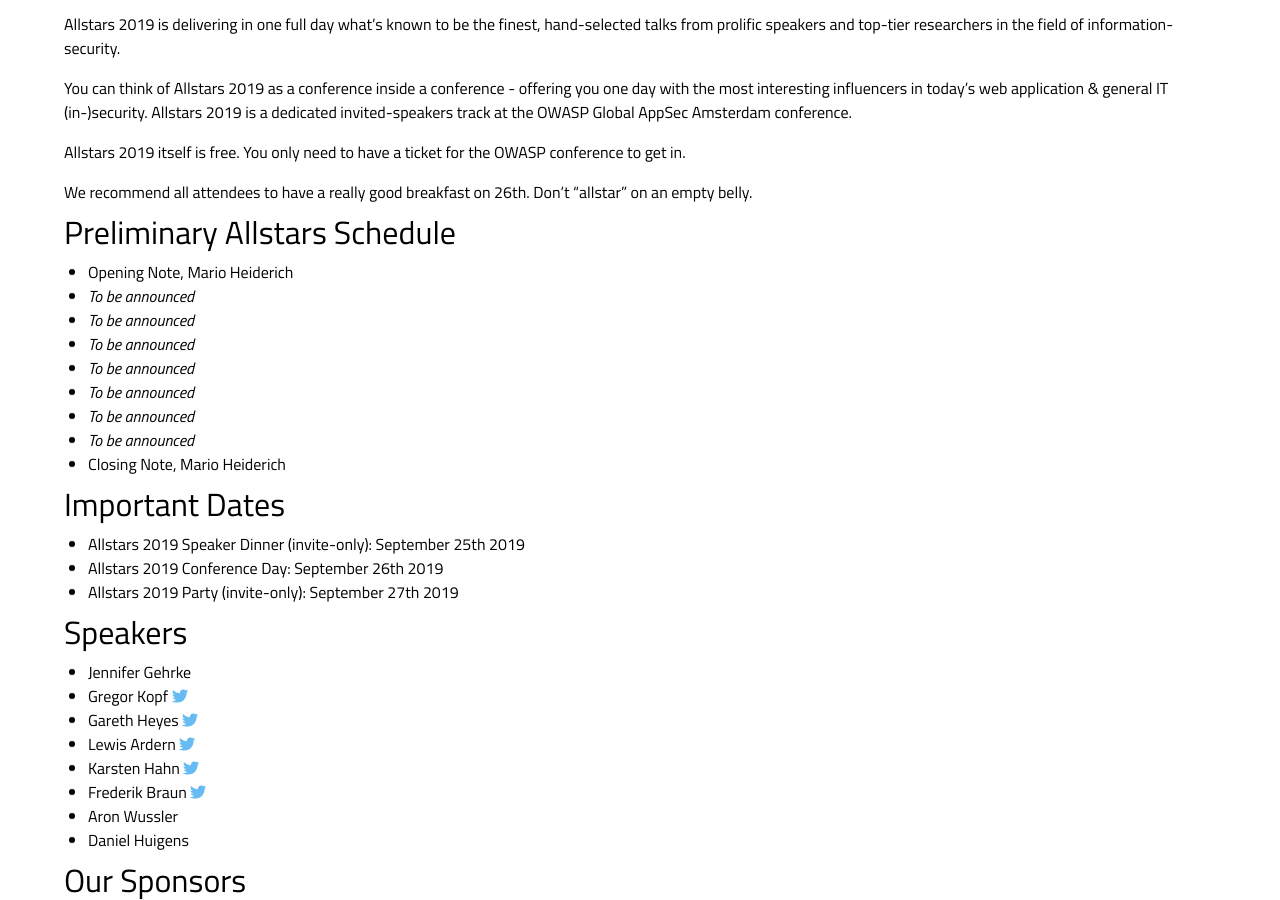
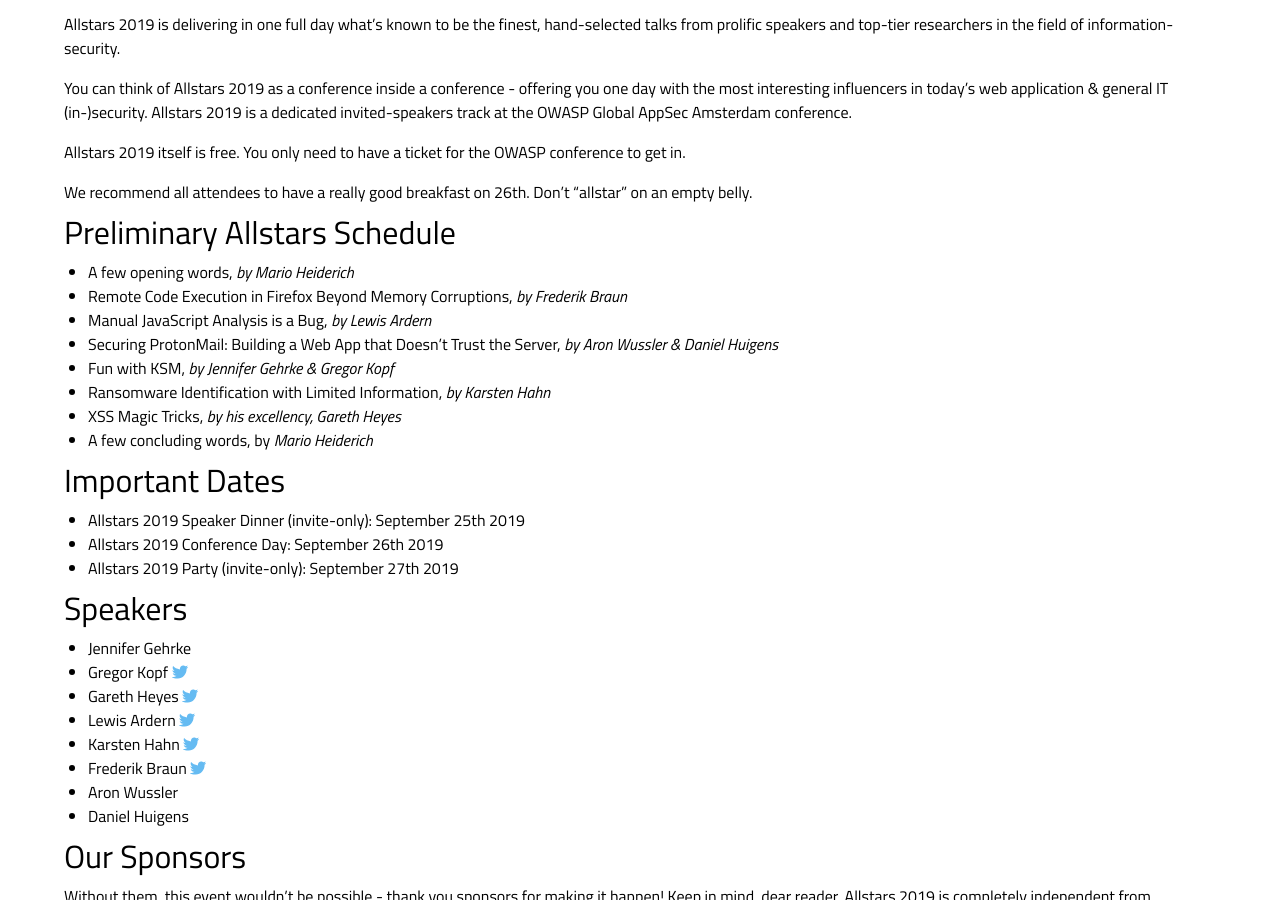
Before and after one commit to OWASP/AppSecAms2019, a Jekyll site: the page built from program/allstars.md, in a window 1280 px wide and 900 px high, scrolled down 747 px. Built offline with Jekyll 4.4.1, drawn with Linux system fonts in a browser that asks for light colours; some web fonts are replaced.

Commit message:
Added talks

```diff
--- a/program/allstars.md
+++ b/program/allstars.md
@@ -20,15 +20,14 @@
 
 ## Preliminary Allstars Schedule
 
-* Opening Note, Mario Heiderich
-* _To be announced_
-* _To be announced_
-* _To be announced_
-* _To be announced_
-* _To be announced_
-* _To be announced_
-* _To be announced_
-* Closing Note, Mario Heiderich
+* A few opening words, _by Mario Heiderich_
+* Remote Code Execution in Firefox Beyond Memory Corruptions, _by Frederik Braun_
+* Manual JavaScript Analysis is a Bug, _by Lewis Ardern_
+* Securing ProtonMail: Building a Web App that Doesn’t Trust the Server, _by Aron Wussler & Daniel Huigens_
+* Fun with KSM, _by Jennifer Gehrke & Gregor Kopf_
+* Ransomware Identification with Limited Information, _by Karsten Hahn_
+* XSS Magic Tricks, _by his excellency, Gareth Heyes_
+* A few concluding words, by _Mario Heiderich_
 
 ## Important Dates
 
```
